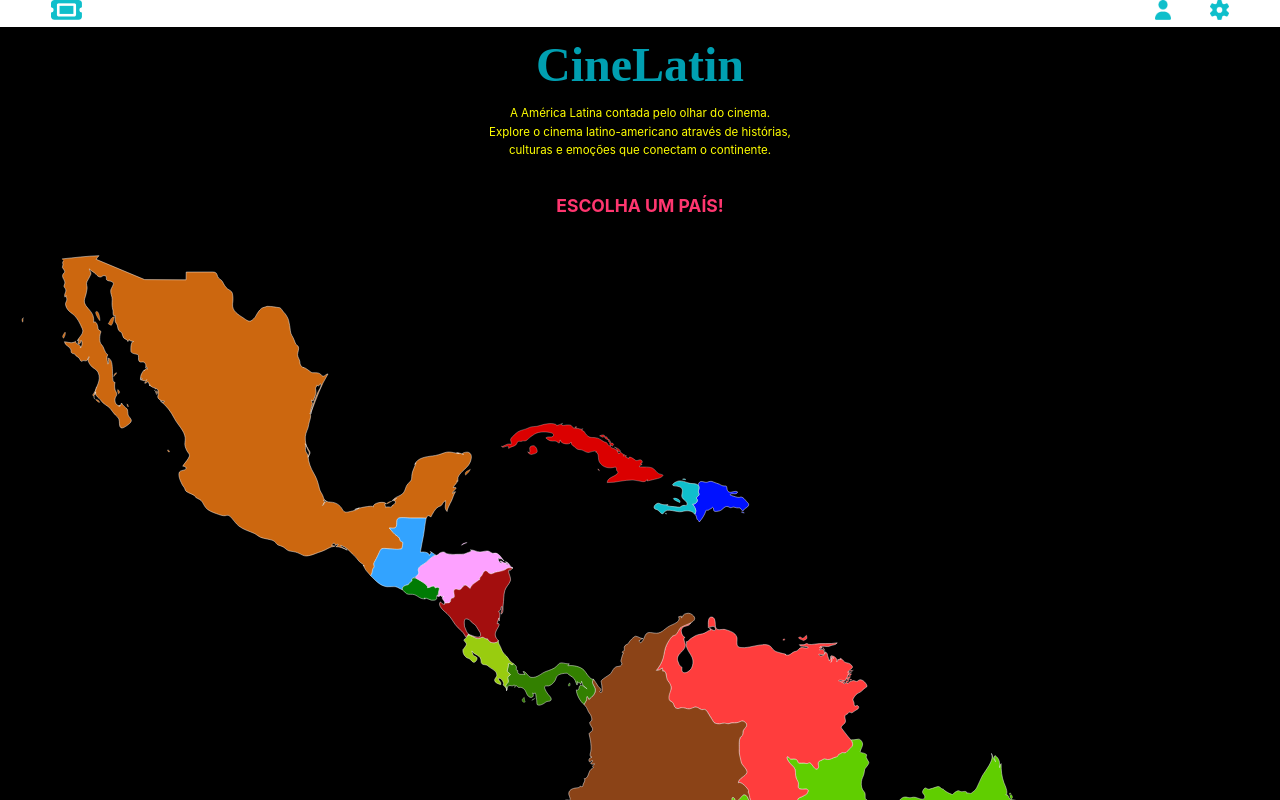
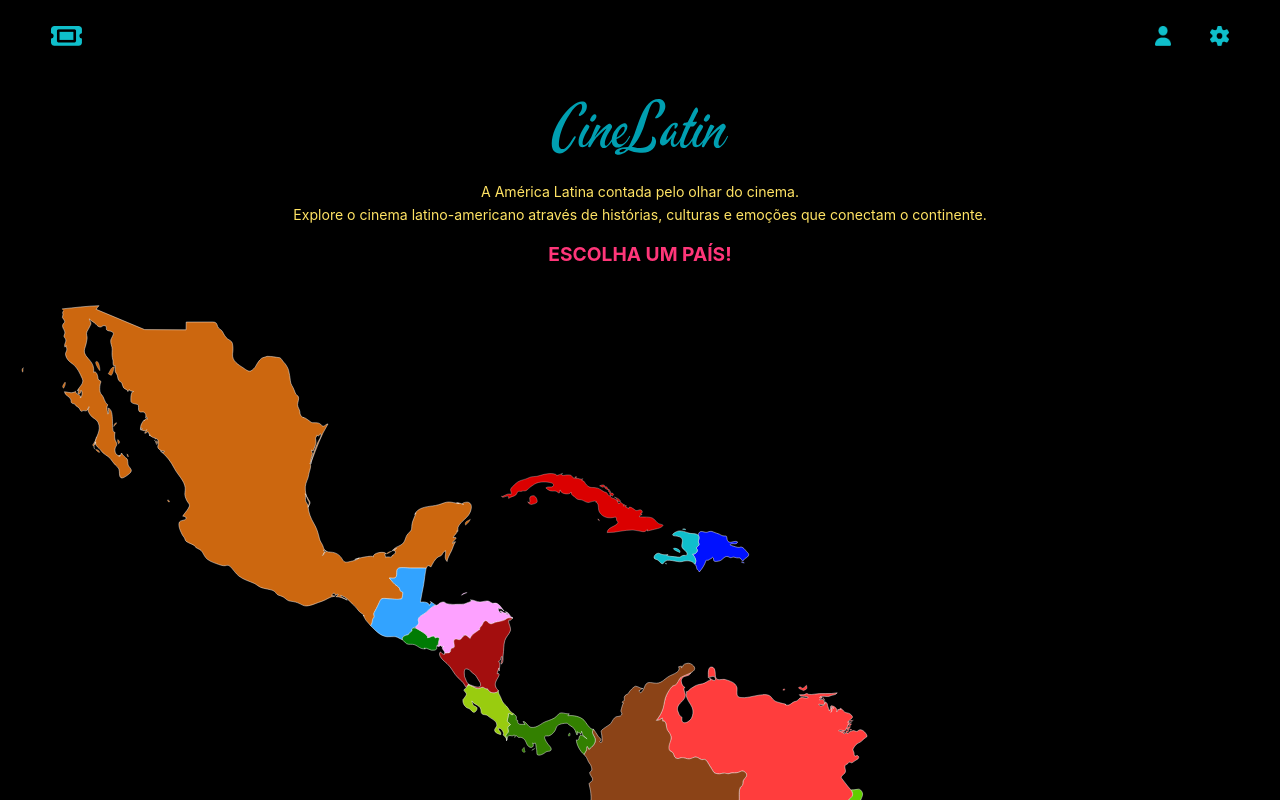
Before and after one commit to Projeto-TMDB-Interdisciplinar/tmdb-frontend, a Vue app: page / in a window 1280 px wide. Shown: the top 800 px of the page. Built offline with nearby package versions, Linux system fonts and the light colour scheme.

Commit message:
UPDATE: header and app.vue

```diff
--- a/src/components/HeaderComponent.vue
+++ b/src/components/HeaderComponent.vue
@@ -27,13 +27,15 @@
 </template>
 
 <style scoped>
+.cabecalho {
+    background-color: black;
+}
     .info {
         display: flex;
         justify-content: space-between;
         align-items: center;
         box-shadow: rgba(149, 157, 165, 0.2) 0px 8px 24px;
-        padding-left: 4vw;
-        padding-right: 4vw;
+        padding: 2vw 4vw 2vw 4vw;
     }
    ul {
     display: flex;
--- a/src/views/HomeView.vue
+++ b/src/views/HomeView.vue
@@ -49,10 +49,10 @@ onMounted(() => {
 <template>
   <main>
     <div>
-      <h1>CineLatin</h1>
+      <img src="../../public/img/cinelatin-logo.svg" alt="">
       <p>A América Latina contada pelo olhar do cinema.</p>
       <p>
-        Explore o cinema latino-americano através de histórias, <br />
+        Explore o cinema latino-americano através de histórias,
         culturas e emoções que conectam o continente.
       </p>
     </div>
@@ -76,20 +76,20 @@ main {
   background-color: rgb(0, 0, 0);
 }
 
-h1 {
-  color: #009fb1;
-  font-family: cursive;
-  font-size: 3rem;
+img {
+  height: 8vw;
+  padding-bottom: 2vw;
 }
 
 p {
-  color: yellow;
-  font-size: 0.9vw;
+  color: rgb(255, 227, 100);
+  font-size: 1.1vw;
 }
 
 h3 {
-  color: #ff366f;
-  padding: 2.5vw 0 0 0;
+  color: #ff3679;
+  font-size: 1.5vw;
+  padding: 1vw 0 0 0;
 }
 
 h1, p, h3 {
```
Also changed, not shown: public/img/cinelatin-logo.svg (added), 1 other file (tests, documents, lock files or other folders).
